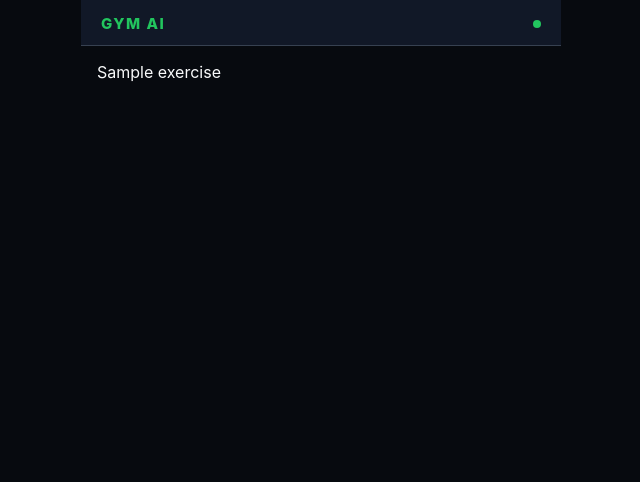
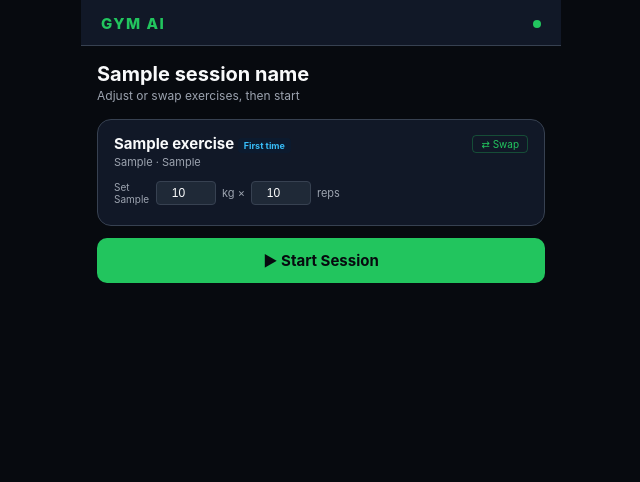
Before and after one commit to beeshaker/gym, a Django app: template templates/workouts/program_preview.html in a window 1280 px wide. Shown: the top 482 px of the page, without its empty margins (319-959 px from the left). Run offline with Django 4.2, Linux system fonts and the light colour scheme; the template is opened without the code that fills it: most values are stand-ins (such as "Sample title", 1, 10 or a date in 2020); data that the repository does not hold is empty.

Commit message:
feat: program days picker and preview template with swap JS
Co-Authored-By: Claude Sonnet 4.6 <noreply@anthropic.com>

```diff
--- a/templates/workouts/program_preview.html
+++ b/templates/workouts/program_preview.html
@@ -1,4 +1,133 @@
 {% extends 'base.html' %}
+{% block title %}{{ session_name }} — Gym AI{% endblock %}
+
 {% block content %}
-{% for item in exercises %}{{ item.exercise.name }}{% endfor %}
+<div class="page-header">
+  <h1 class="page-title">{{ session_name }}</h1>
+  <p class="page-sub">Adjust or swap exercises, then start</p>
+</div>
+
+<form method="post" action="{% url 'gym_program_start' %}">
+  {% csrf_token %}
+  <input type="hidden" name="name" value="{{ session_name }}">
+
+  {% for item in exercises %}
+  <div class="we-card" data-exercise-id="{{ item.exercise.id }}">
+    <div class="we-name" style="display:flex;justify-content:space-between;align-items:center">
+      <span class="we-name-text">
+        {{ item.exercise.name }}
+        {% if item.rec.action == 'increase' %}
+        <span class="coach-badge increase">▲ Increase</span>
+        {% elif item.rec.action == 'hold' %}
+        <span class="coach-badge hold">→ Hold</span>
+        {% elif item.rec.action == 'deload' %}
+        <span class="coach-badge deload">▽ Back off</span>
+        {% else %}
+        <span class="coach-badge start">First time</span>
+        {% endif %}
+      </span>
+      <button type="button" class="swap-btn" data-exercise-id="{{ item.exercise.id }}">⇄ Swap</button>
+    </div>
+    <div class="we-meta we-meta-text">{{ item.exercise.get_category_display }} · {{ item.exercise.get_equipment_display }}</div>
+    <input type="hidden" name="exercise_id" value="{{ item.exercise.id }}">
+    {% for s in item.sets %}
+    <div class="preview-set-row">
+      <span class="preview-set-label">Set {{ s.n }}</span>
+      <input type="number" step="0.5" min="0"
+             name="weight_{{ item.exercise.id }}_{{ s.n }}"
+             value="{{ s.weight }}" class="preview-input">
+      <span class="preview-sep">kg ×</span>
+      <input type="number" min="1"
+             name="reps_{{ item.exercise.id }}_{{ s.n }}"
+             value="{{ s.reps }}" class="preview-input">
+      <span class="preview-sep">reps</span>
+    </div>
+    {% endfor %}
+    <div class="swap-panel" style="display:none">
+      <div class="swap-panel-label">⇄ Alternatives — same muscles, different kit</div>
+      <div class="swap-options-list"></div>
+    </div>
+  </div>
+  {% endfor %}
+
+  <button type="submit" class="btn btn-primary" style="margin-top:8px">▶ Start Session</button>
+</form>
 {% endblock %}
+
+{% block scripts %}
+<script>
+const SWAP_URL_TPL = "{% url 'gym_program_swap' 0 %}";
+
+function getSwapUrl(exerciseId) {
+  return SWAP_URL_TPL.replace('/0/', '/' + exerciseId + '/');
+}
+
+document.querySelectorAll('.swap-btn').forEach(function (btn) {
+  btn.addEventListener('click', function () {
+    const card = btn.closest('.we-card');
+    const panel = card.querySelector('.swap-panel');
+    const exerciseId = card.getAttribute('data-exercise-id');
+
+    if (panel.style.display !== 'none') {
+      panel.style.display = 'none';
+      return;
+    }
+
+    fetch(getSwapUrl(exerciseId))
+      .then(function (r) { return r.json(); })
+      .then(function (data) {
+        const list = panel.querySelector('.swap-options-list');
+        list.innerHTML = '';
+        if (!data.alternatives || data.alternatives.length === 0) {
+          list.innerHTML = '<p style="font-size:11px;color:var(--text-sec)">No alternatives found.</p>';
+        } else {
+          data.alternatives.forEach(function (alt) {
+            const div = document.createElement('div');
+            div.className = 'swap-option';
+            div.innerHTML =
+              '<div><div class="swap-option-name">' + alt.name + '</div>' +
+              '<div class="swap-option-meta">' + alt.equipment + ' · ' + alt.movement_type + '</div></div>' +
+              '<button type="button" class="swap-use-btn" data-id="' + alt.id + '" data-name="' + alt.name + '" data-eq="' + alt.equipment + ' · ' + alt.movement_type + '">Use</button>';
+            list.appendChild(div);
+          });
+          list.querySelectorAll('.swap-use-btn').forEach(function (useBtn) {
+            useBtn.addEventListener('click', function () {
+              const newId = useBtn.getAttribute('data-id');
+              const newName = useBtn.getAttribute('data-name');
+              const newMeta = useBtn.getAttribute('data-eq');
+              const oldId = exerciseId;
+
+              card.setAttribute('data-exercise-id', newId);
+              card.querySelector('input[name="exercise_id"]').value = newId;
+
+              card.querySelectorAll('input[name^="weight_' + oldId + '_"]').forEach(function (inp) {
+                inp.name = inp.name.replace('weight_' + oldId + '_', 'weight_' + newId + '_');
+              });
+              card.querySelectorAll('input[name^="reps_' + oldId + '_"]').forEach(function (inp) {
+                inp.name = inp.name.replace('reps_' + oldId + '_', 'reps_' + newId + '_');
+              });
+
+              btn.setAttribute('data-exercise-id', newId);
+
+              const nameSpan = card.querySelector('.we-name-text');
+              const badge = nameSpan.querySelector('span');
+              nameSpan.textContent = newName + ' ';
+              if (badge) nameSpan.appendChild(badge);
+
+              card.querySelector('.we-meta-text').textContent = newMeta;
+
+              panel.style.display = 'none';
+            });
+          });
+        }
+        panel.style.display = 'block';
+      })
+      .catch(function () {
+        panel.querySelector('.swap-options-list').innerHTML =
+          '<p style="font-size:11px;color:#EF4444">Failed to load alternatives.</p>';
+        panel.style.display = 'block';
+      });
+  });
+});
+</script>
+{% endblock %}
```
Also changed, not shown: templates/workouts/log_home.html (+6 -5 lines), templates/workouts/program_days.html (+17 -1 lines).
